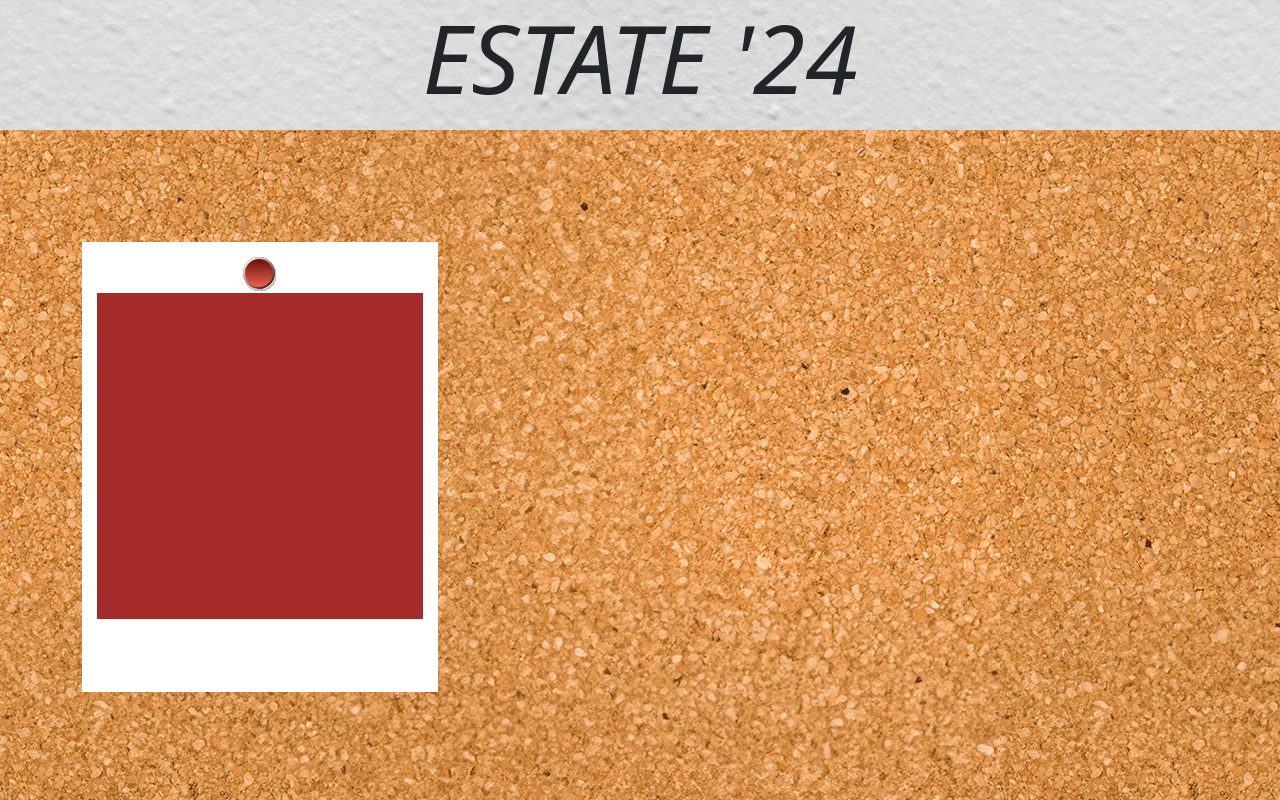
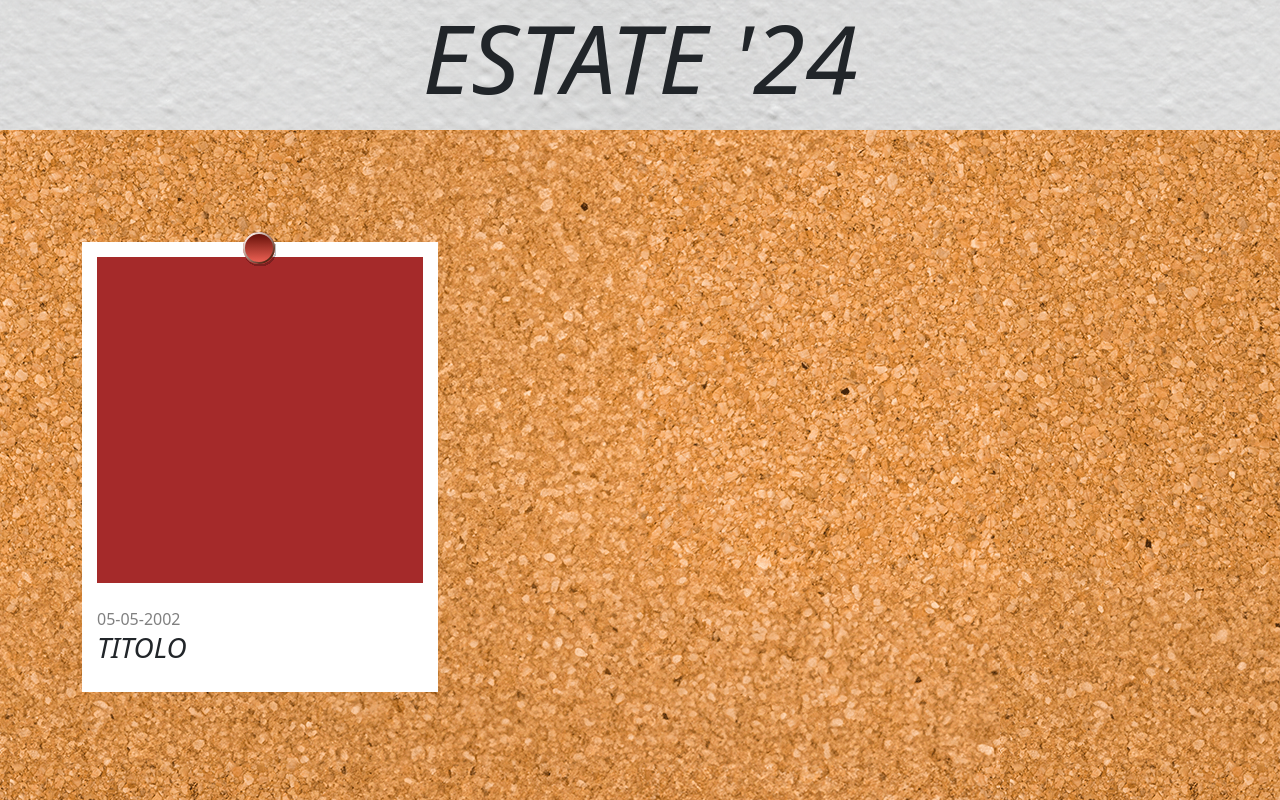
Before and after one commit to gilli-jonathan/js-photo-blog, a plain HTML site: page index.html in a window 1280 px wide. Drawn offline with nearby package versions, Linux system fonts and the light colour scheme; a web font is replaced by a local one.

Commit message:
add last details at the card, plus change all card id in class
-add, pin at the top of the polaroid
-add date and title at the bottom

```diff
--- a/assets/style/style.css
+++ b/assets/style/style.css
@@ -13,15 +13,32 @@ body {
 }
 
 .polaroid {
+
+    & > img{
+        position: absolute;
+        top: -10px ;
+        left: 160px;
+
+    }
+
+    position: relative;
     height: 450px;
     /* width: 356px; */
     padding: 15px;
     margin-top: 3rem;
     background-color: white;
 
-    #card-img {
+    .polaroid-img {
         height: 326px;
         background-color: brown;
     }
 
-}px
+}
+
+.card-text {
+    p {
+        color: grey;
+        margin-top: 1.5rem;
+        margin-bottom: 0;
+    }
+}
--- a/index.html
+++ b/index.html
@@ -25,7 +25,7 @@
     <main>
 
         <!-- PHOTO CONTAINER -->
-        <div class="container text-center">
+        <div class="container">
 
             <!-- flex container delle card con regole per la mediaquery -->
             <div class="row row-cols-1 row-cols-md-2 row-cols-lg-3">
@@ -33,11 +33,16 @@
                 <!-- inizio delle card -->
                 <div class="col">
                     <div class="polaroid">
-                        <img id="pin-photo" src="./assets/img/pin.svg" alt="">
-                        <div id="card-img">
-                            <img id="photo" src="" alt="">
+                        <img class="pin-photo" src="./assets/img/pin.svg" alt="">
+                        <div class="polaroid-img">
+                            <img id="" src="" alt="">
                         </div>
-                        <div id="card-text"></div>
+
+
+                        <div class="card-text">
+                            <p class="date">05-05-2002</p>
+                            <h3><i>TITOLO</i></h3>
+                        </div>
                     </div>
                 </div>
 
```
